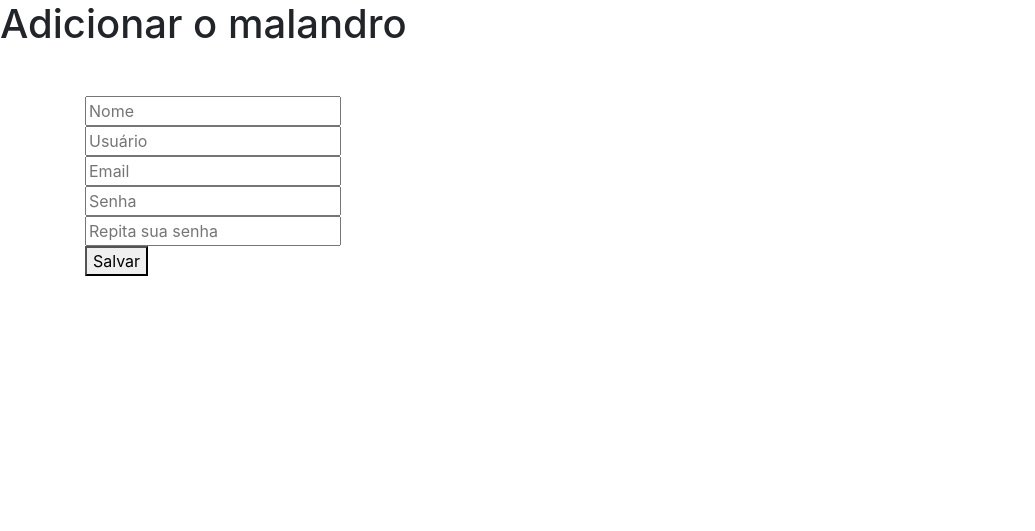
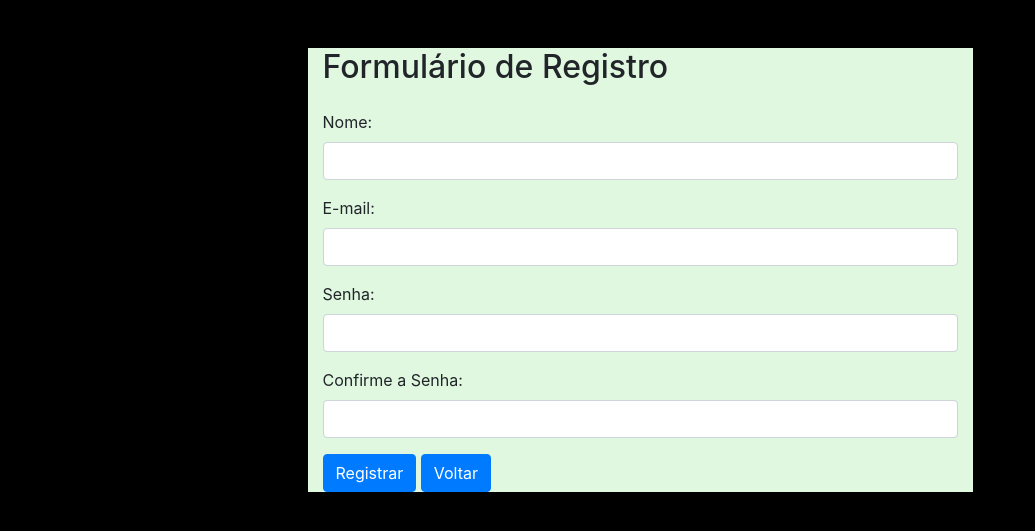
Before and after one commit to diegoreiss/enquetes, a Django app: page /accounts/add-user/ in a window 1280 px wide. Shown: the top 531 px of the page, without its empty margins (0-1035 px from the left). Run offline with Django 5.2, Linux system fonts and the light colour scheme; some libraries are stand-ins or nearby versions.

Commit message:
estou estilizando a tela add-user

```diff
--- a/accounts/templates/pages/add-user.html
+++ b/accounts/templates/pages/add-user.html
@@ -5,20 +5,52 @@
     <meta charset="UTF-8">
     <meta http-equiv="X-UA-Compatible" content="IE=edge">
     <meta name="viewport" content="width=device-width, initial-scale=1.0">
+    <link rel="stylesheet" href="/templates/static/add-user.css">
     <link rel="stylesheet" href="https://stackpath.bootstrapcdn.com/bootstrap/4.1.3/css/bootstrap.min.css" integrity="sha384-MCw98/SFnGE8fJT3GXwEOngsV7Zt27NXFoaoApmYm81iuXoPkFOJwJ8ERdknLPMO" crossorigin="anonymous">
 
 
     <title>Document</title>
 </head>
 <body>
-    <h1> Adicionar o malandro</h1>
-    <form method="POST"  class="container mt-5" enctype="multipart/form-data">{% csrf_token %}
+    <!-- <h1> Adicionar o malandro</h1> -->
+    <!-- <form method="POST"  class="container mt-5" enctype="multipart/form-data">{% csrf_token %}
         <input type="text" name="name" placeholder="Nome"><br>
         <input type="text" name="usuario" placeholder="Usuário"><br>
         <input type="text" name="email" placeholder="Email"><br>
         <input type="text" name="senha" placeholder="Senha"><br>
         <input type="text" name="senha-repete" placeholder="Repita sua senha"><br>
         <button type="submit">Salvar</button>
-    </form>
+    </form> -->
+    <div class="container mt-5">
+        <div class="row justify-content-center">
+            <div class="col-md-7" class="container-form">
+                <h2 class="mb-4">Formulário de Registro</h2>
+                <form>
+                    <div class="form-group">
+                        <label for="name">Nome:</label>
+                        <input type="text" class="form-control" id="name" name="name" required>
+                    </div>
+
+                    <div class="form-group">
+                        <label for="email">E-mail:</label>
+                        <input type="email" class="form-control" id="email" name="email" required>
+                    </div>
+
+                    <div class="form-group">
+                        <label for="password">Senha:</label>
+                        <input type="password" class="form-control" id="password" name="password" required>
+                    </div>
+
+                    <div class="form-group">
+                        <label for="confirm-password">Confirme a Senha:</label>
+                        <input type="password" class="form-control" id="confirm-password" name="confirm-password" required>
+                    </div>
+
+                    <button type="submit" class="btn btn-primary">Registrar</button>
+                    <button type="button" class="btn btn-primary">Voltar</button>
+                </form>
+            </div>
+        </div>
+    </div>
 </body>
 </html>
--- a/enquetes/templates/pages/index.html
+++ b/enquetes/templates/pages/index.html
@@ -11,8 +11,10 @@
 </head>
 <body>
     <header>
-        <nav class="navbar navbar-light bg-light">
+        <nav class="navbar navbar-light bg-dark">
             <h1 class="navbar-brand">Enquetes</h1>
+                Custom focus ring
+              </a>
             <a href="{% url 'logout' %}" class=" btn btn-primary mt-5 mb-1"> sair</a>
         </nav>
     </header>
--- /dev/null
+++ b/templates/static/add-user.css
@@ -0,0 +1,16 @@
+* {
+    margin: 0;
+    padding: 0;
+    box-sizing: border-box;
+
+}
+
+body {
+
+    background-color: black !important;
+}
+
+.col-md-7 {
+
+    background-color: #e0f8e0;
+}
```
